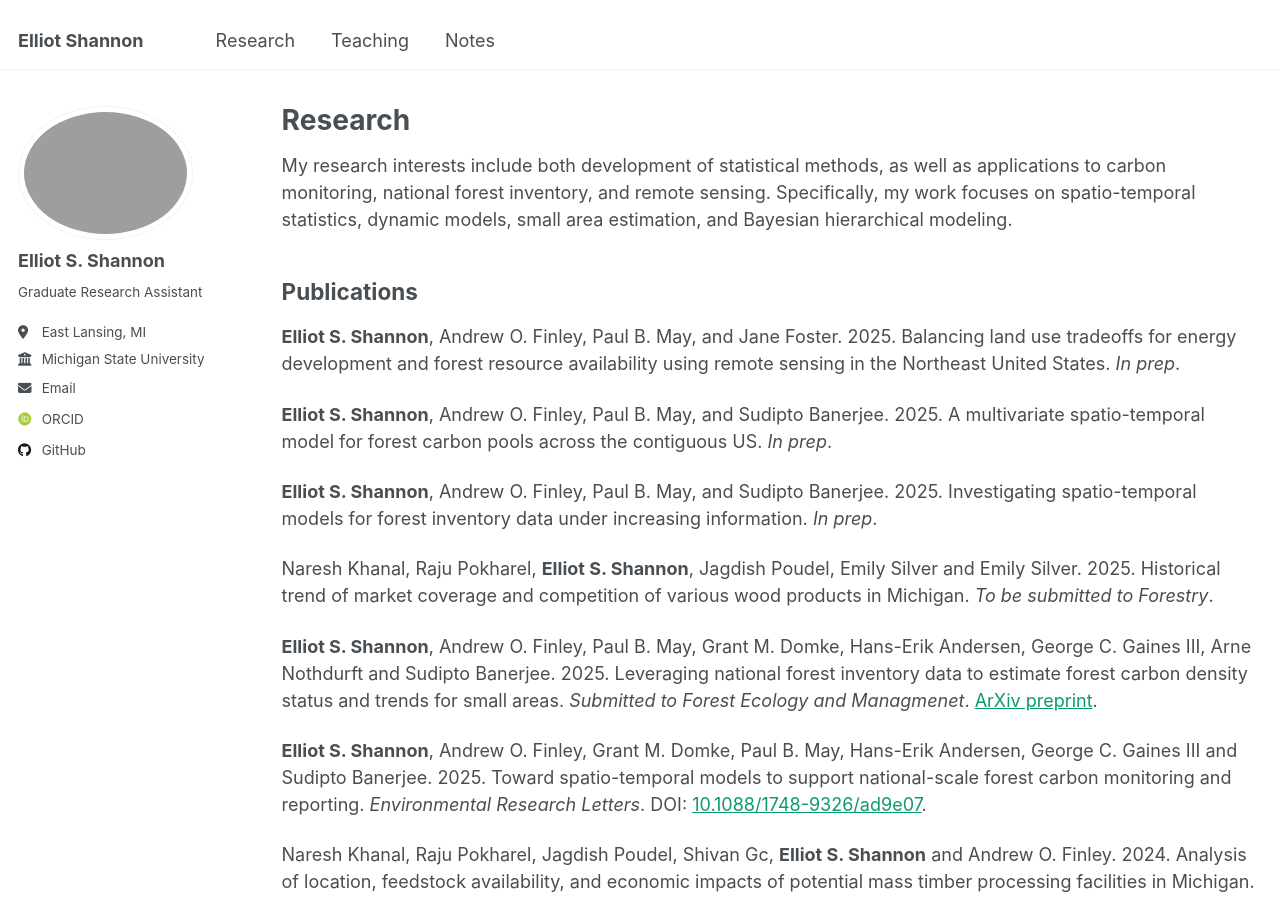
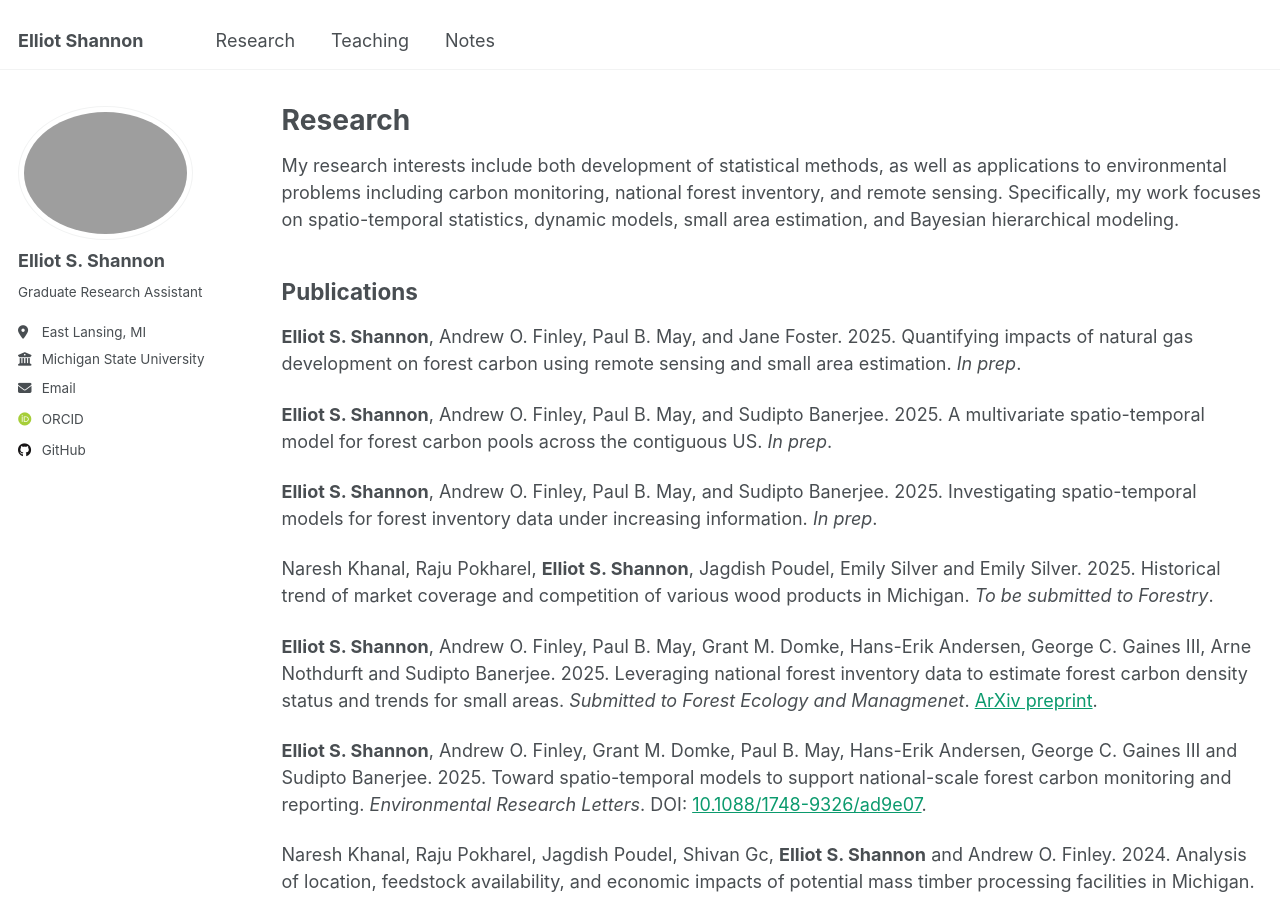
Before and after one commit to elliotshannon/elliotshannon.github.io, a Jekyll site: the page built from _pages/research.md, in a window 1280 px wide and 900 px high. Built offline with Jekyll 4.4.1, drawn with Linux system fonts in a browser that asks for light colours; some web fonts are replaced.

Commit message:
updated cv and research page

```diff
--- a/_pages/research.md
+++ b/_pages/research.md
@@ -7,11 +7,11 @@ author_profile: true
 
 {% include base_path %}
 
-My research interests include both development of statistical methods, as well as applications to carbon monitoring, national forest inventory, and remote sensing. Specifically, my work focuses on spatio-temporal statistics, dynamic models, small area estimation, and Bayesian hierarchical modeling.
+My research interests include both development of statistical methods, as well as applications to environmental problems including carbon monitoring, national forest inventory, and remote sensing. Specifically, my work focuses on spatio-temporal statistics, dynamic models, small area estimation, and Bayesian hierarchical modeling.
 
 ## Publications
 
-**Elliot S. Shannon**, Andrew O. Finley, Paul B. May, and Jane Foster. 2025. Balancing land use tradeoffs for energy development and forest resource availability using remote sensing in the Northeast United States. *In prep*.
+**Elliot S. Shannon**, Andrew O. Finley, Paul B. May, and Jane Foster. 2025. Quantifying impacts of natural gas development on forest carbon using remote sensing and small area estimation. *In prep*.
 
 **Elliot S. Shannon**, Andrew O. Finley, Paul B. May, and Sudipto Banerjee. 2025. A multivariate spatio-temporal model for forest carbon pools across the contiguous US. *In prep*.
 
```
